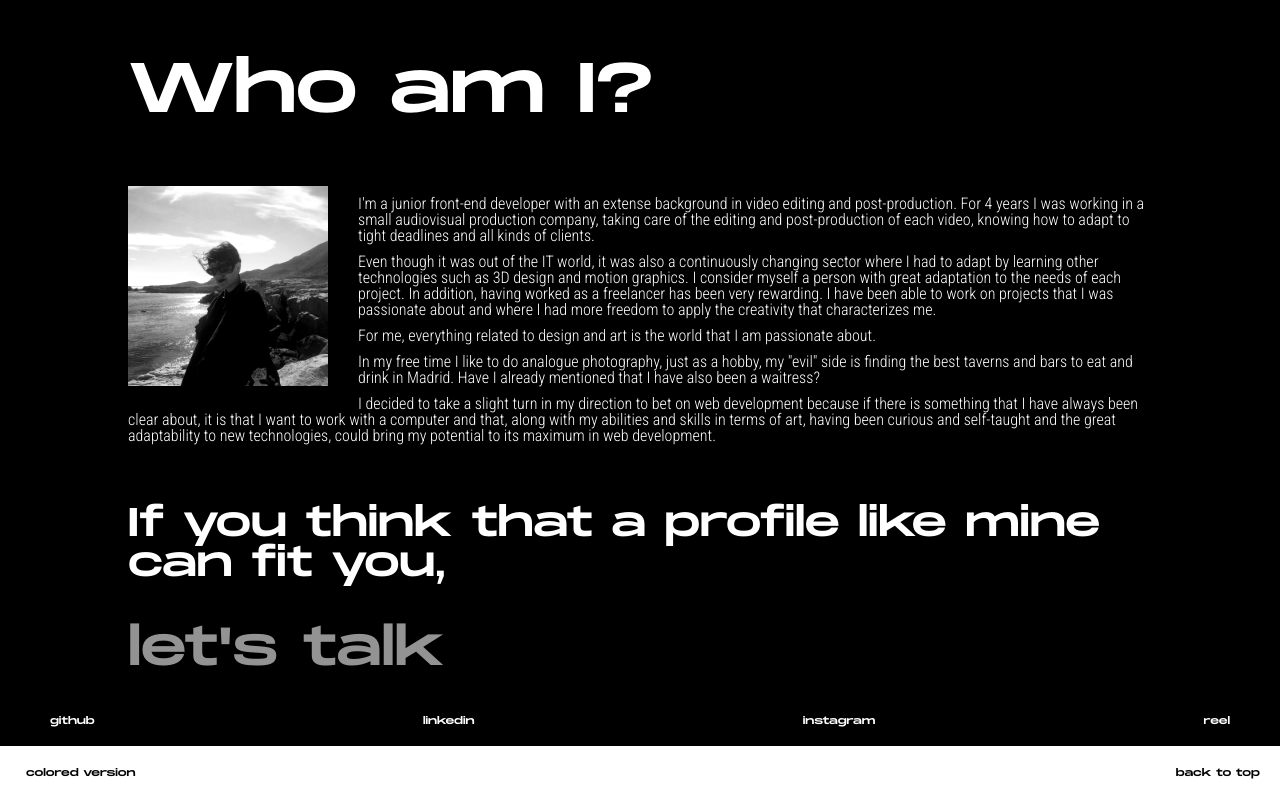
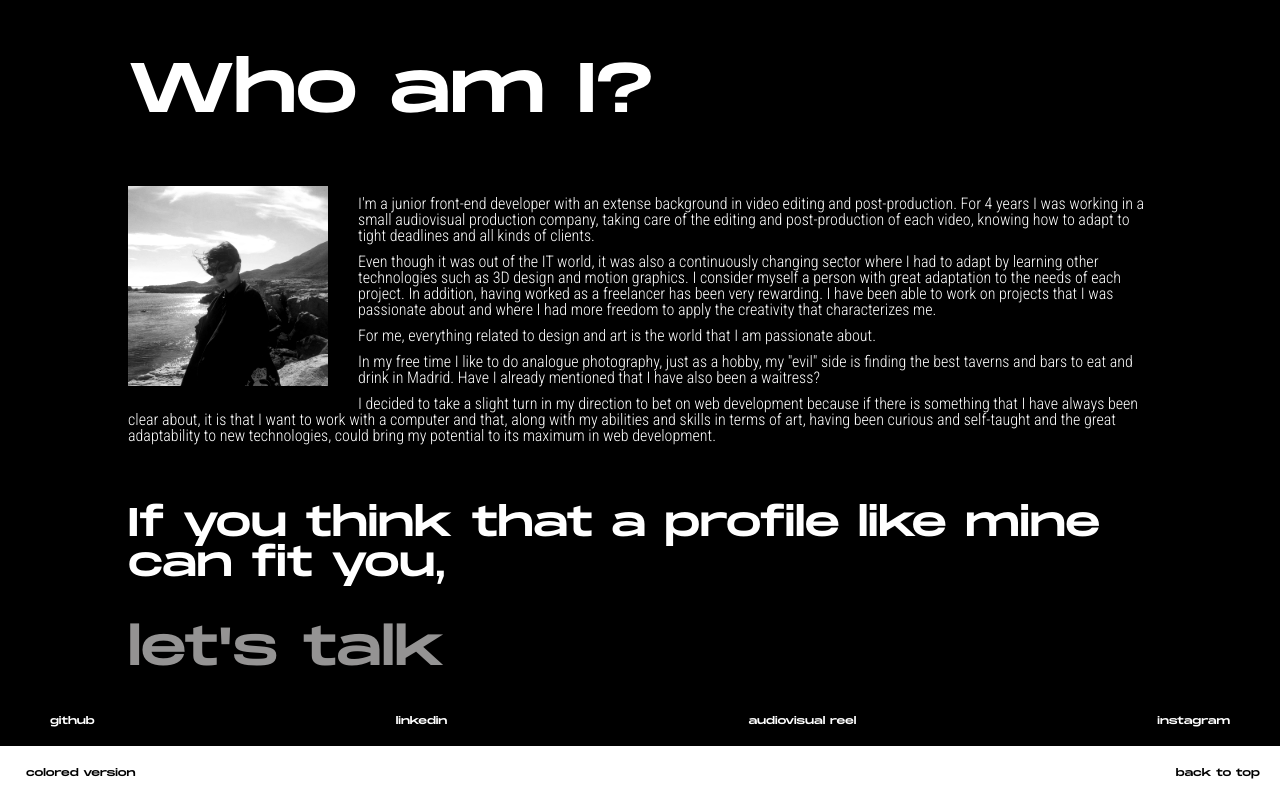
Before and after one commit to SofiaBManzano/Portfolio-Sofia, a React (Create React App) app: page / in a window 1280 px wide. Shown: the part 2819-3619 px from the top of the page. Built offline with nearby package versions, Linux system fonts and the light colour scheme; some icons are missing.

Commit message:
change test footer

```diff
--- a/src/components/Footer/Rrss.js
+++ b/src/components/Footer/Rrss.js
@@ -21,6 +21,16 @@ const Rrss = (props) => {
           >
             linkedin
           </a>
+        </li>{" "}
+        <li className="footer__rrss--li">
+          <a
+            className={`footer__rrss--li link ${props.textBasicColor}`}
+            href="https://vimeo.com/311440378"
+            target="_blank"
+            rel="noreferrer"
+          >
+            audiovisual reel
+          </a>
         </li>
         <li className="footer__rrss--li">
           <a
@@ -32,16 +42,6 @@ const Rrss = (props) => {
             instagram
           </a>
         </li>
-        <li className="footer__rrss--li">
-          <a
-            className={`footer__rrss--li link ${props.textBasicColor}`}
-            href="https://vimeo.com/311440378"
-            target="_blank"
-            rel="noreferrer"
-          >
-            reel
-          </a>
-        </li>
       </ul>
     </nav>
   );
```
